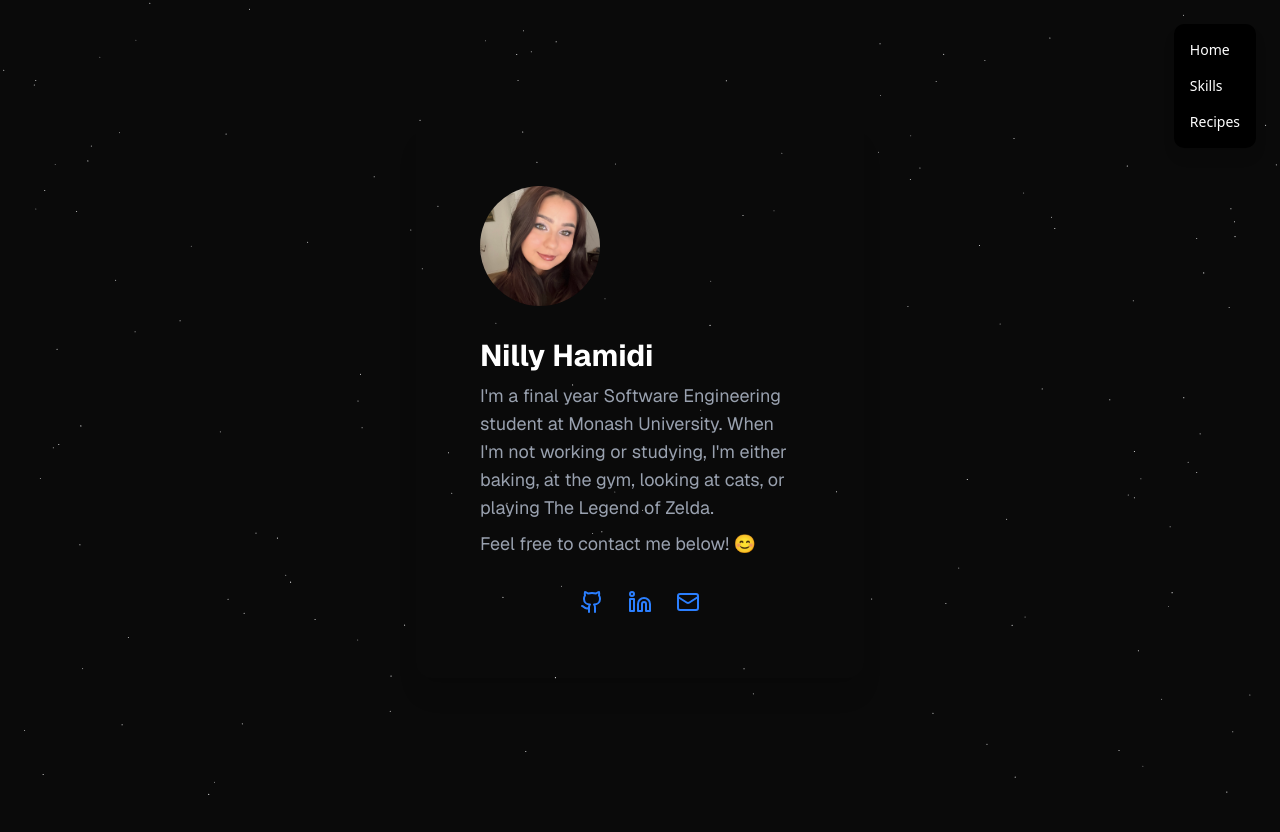
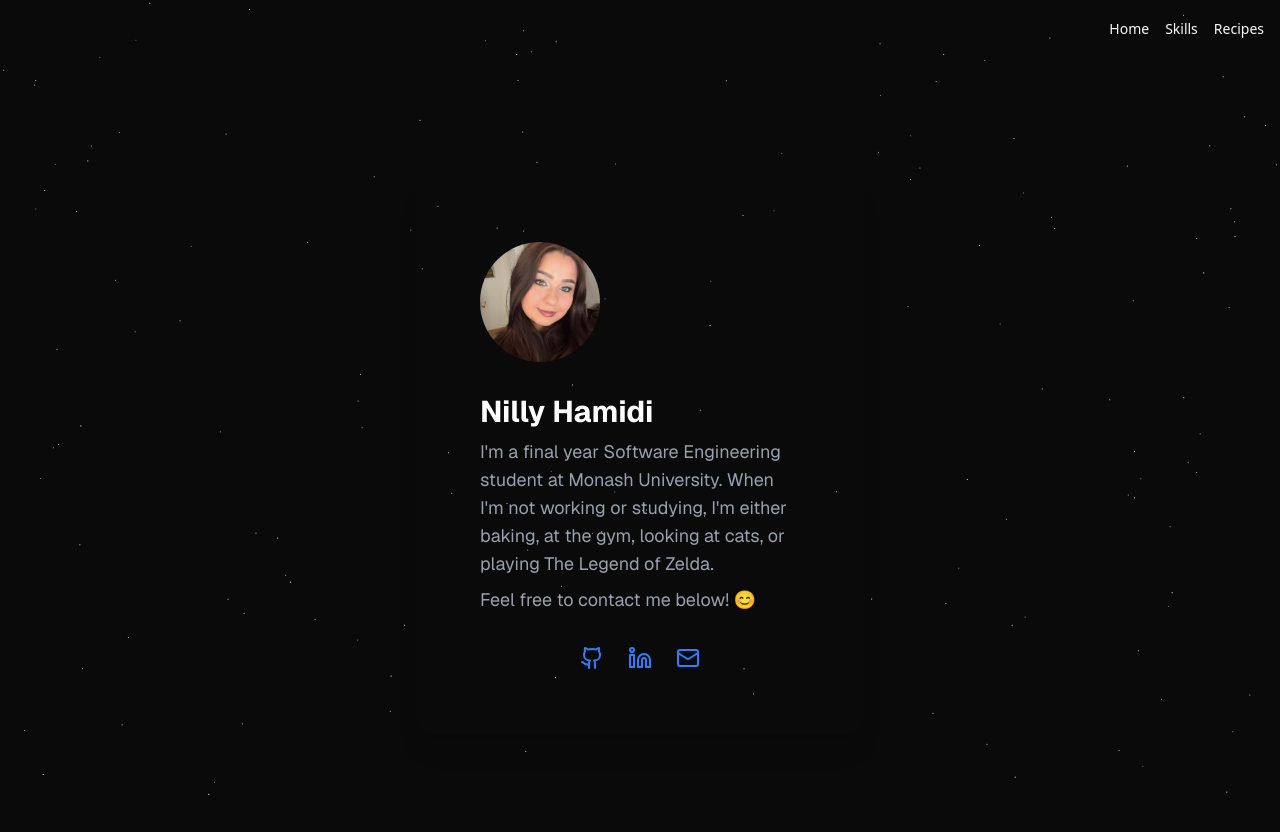
Before and after one commit to nililz/nililz.github.io, a Next.js app: page / in a window 1280 px wide. Shown: the top 832 px of the page. Before the commit the page ends 800 px from the top, so only its background shows below. Built offline with nearby package versions, Linux system fonts and the light colour scheme.

Commit message:
changed navigation bar using shadcn component

```diff
--- a/app/layout.js
+++ b/app/layout.js
@@ -1,7 +1,18 @@
 import { Geist, Geist_Mono } from "next/font/google";
 import "./globals.css";
 import Navbar from "./components/navbar";
+import Link from "next/link";
 import { ShootingStarsAndStarsBackground } from "@/components/shooting-stars-background";
+import {
+  NavigationMenu,
+  NavigationMenuContent,
+  NavigationMenuIndicator,
+  NavigationMenuItem,
+  NavigationMenuLink,
+  NavigationMenuList,
+  NavigationMenuTrigger,
+  NavigationMenuViewport,
+} from "@/components/navigationmenu"
 
 const geistSans = Geist({
   variable: "--font-geist-sans",
@@ -27,7 +38,29 @@
         <div className="fixed inset-0 -z-10">
           <ShootingStarsAndStarsBackground />
         </div>
-        <Navbar />
+
+        <nav className="flex justify-end p-4">
+          <NavigationMenu>
+            <NavigationMenuList className="flex space-x-4">
+              <NavigationMenuItem>
+                <NavigationMenuLink href="/" className="text-sm font-medium hover:text-accent">
+                  Home
+                </NavigationMenuLink>
+              </NavigationMenuItem>
+              <NavigationMenuItem>
+                <NavigationMenuLink href="/skills" className="text-sm font-medium hover:text-accent">
+                  Skills
+                </NavigationMenuLink>
+              </NavigationMenuItem>
+              <NavigationMenuItem>
+                <NavigationMenuLink href="/recipes" className="text-sm font-medium hover:text-accent">
+                  Recipes
+                </NavigationMenuLink>
+              </NavigationMenuItem>
+            </NavigationMenuList>
+          </NavigationMenu>
+        </nav>
+
         {children}
       </body>
     </html>
--- /dev/null
+++ b/components/navigationmenu.tsx
@@ -0,0 +1,128 @@
+import * as React from "react"
+import * as NavigationMenuPrimitive from "@radix-ui/react-navigation-menu"
+import { cva } from "class-variance-authority"
+import { ChevronDown } from "lucide-react"
+
+import { cn } from "@/lib/utils"
+
+const NavigationMenu = React.forwardRef<
+  React.ElementRef<typeof NavigationMenuPrimitive.Root>,
+  React.ComponentPropsWithoutRef<typeof NavigationMenuPrimitive.Root>
+>(({ className, children, ...props }, ref) => (
+  <NavigationMenuPrimitive.Root
+    ref={ref}
+    className={cn(
+      "relative z-10 flex max-w-max flex-1 items-center justify-center",
+      className
+    )}
+    {...props}
+  >
+    {children}
+    <NavigationMenuViewport />
+  </NavigationMenuPrimitive.Root>
+))
+NavigationMenu.displayName = NavigationMenuPrimitive.Root.displayName
+
+const NavigationMenuList = React.forwardRef<
+  React.ElementRef<typeof NavigationMenuPrimitive.List>,
+  React.ComponentPropsWithoutRef<typeof NavigationMenuPrimitive.List>
+>(({ className, ...props }, ref) => (
+  <NavigationMenuPrimitive.List
+    ref={ref}
+    className={cn(
+      "group flex flex-1 list-none items-center justify-center space-x-1",
+      className
+    )}
+    {...props}
+  />
+))
+NavigationMenuList.displayName = NavigationMenuPrimitive.List.displayName
+
+const NavigationMenuItem = NavigationMenuPrimitive.Item
+
+const navigationMenuTriggerStyle = cva(
+  "group inline-flex h-9 w-max items-center justify-center rounded-md bg-background px-4 py-2 text-sm font-medium transition-colors hover:bg-accent hover:text-accent-foreground focus:bg-accent focus:text-accent-foreground focus:outline-none disabled:pointer-events-none disabled:opacity-50 data-[state=open]:text-accent-foreground data-[state=open]:bg-accent/50 data-[state=open]:hover:bg-accent data-[state=open]:focus:bg-accent"
+)
+
+const NavigationMenuTrigger = React.forwardRef<
+  React.ElementRef<typeof NavigationMenuPrimitive.Trigger>,
+  React.ComponentPropsWithoutRef<typeof NavigationMenuPrimitive.Trigger>
+>(({ className, children, ...props }, ref) => (
+  <NavigationMenuPrimitive.Trigger
+    ref={ref}
+    className={cn(navigationMenuTriggerStyle(), "group", className)}
+    {...props}
+  >
+    {children}{" "}
+    <ChevronDown
+      className="relative top-[1px] ml-1 h-3 w-3 transition duration-300 group-data-[state=open]:rotate-180"
+      aria-hidden="true"
+    />
+  </NavigationMenuPrimitive.Trigger>
+))
+NavigationMenuTrigger.displayName = NavigationMenuPrimitive.Trigger.displayName
+
+const NavigationMenuContent = React.forwardRef<
+  React.ElementRef<typeof NavigationMenuPrimitive.Content>,
+  React.ComponentPropsWithoutRef<typeof NavigationMenuPrimitive.Content>
+>(({ className, ...props }, ref) => (
+  <NavigationMenuPrimitive.Content
+    ref={ref}
+    className={cn(
+      "left-0 top-0 w-full data-[motion^=from-]:animate-in data-[motion^=to-]:animate-out data-[motion^=from-]:fade-in data-[motion^=to-]:fade-out data-[motion=from-end]:slide-in-from-right-52 data-[motion=from-start]:slide-in-from-left-52 data-[motion=to-end]:slide-out-to-right-52 data-[motion=to-start]:slide-out-to-left-52 md:absolute md:w-auto ",
+      className
+    )}
+    {...props}
+  />
+))
+NavigationMenuContent.displayName = NavigationMenuPrimitive.Content.displayName
+
+const NavigationMenuLink = NavigationMenuPrimitive.Link
+
+const NavigationMenuViewport = React.forwardRef<
+  React.ElementRef<typeof NavigationMenuPrimitive.Viewport>,
+  React.ComponentPropsWithoutRef<typeof NavigationMenuPrimitive.Viewport>
+>(({ className, ...props }, ref) => (
+  <div className={cn("absolute left-0 top-full flex justify-center")}>
+    <NavigationMenuPrimitive.Viewport
+      className={cn(
+        "origin-top-center relative mt-1.5 h-[var(--radix-navigation-menu-viewport-height)] w-full overflow-hidden rounded-md border bg-popover text-popover-foreground shadow data-[state=open]:animate-in data-[state=closed]:animate-out data-[state=closed]:zoom-out-95 data-[state=open]:zoom-in-90 md:w-[var(--radix-navigation-menu-viewport-width)]",
+        className
+      )}
+      ref={ref}
+      {...props}
+    />
+  </div>
+))
+NavigationMenuViewport.displayName =
+  NavigationMenuPrimitive.Viewport.displayName
+
+const NavigationMenuIndicator = React.forwardRef<
+  React.ElementRef<typeof NavigationMenuPrimitive.Indicator>,
+  React.ComponentPropsWithoutRef<typeof NavigationMenuPrimitive.Indicator>
+>(({ className, ...props }, ref) => (
+  <NavigationMenuPrimitive.Indicator
+    ref={ref}
+    className={cn(
+      "top-full z-[1] flex h-1.5 items-end justify-center overflow-hidden data-[state=visible]:animate-in data-[state=hidden]:animate-out data-[state=hidden]:fade-out data-[state=visible]:fade-in",
+      className
+    )}
+    {...props}
+  >
+    <div className="relative top-[60%] h-2 w-2 rotate-45 rounded-tl-sm bg-border shadow-md" />
+  </NavigationMenuPrimitive.Indicator>
+))
+NavigationMenuIndicator.displayName =
+  NavigationMenuPrimitive.Indicator.displayName
+
+export {
+  navigationMenuTriggerStyle,
+  NavigationMenu,
+  NavigationMenuList,
+  NavigationMenuItem,
+  NavigationMenuContent,
+  NavigationMenuTrigger,
+  NavigationMenuLink,
+  NavigationMenuIndicator,
+  NavigationMenuViewport,
+}
--- a/package.json
+++ b/package.json
@@ -10,6 +10,7 @@
   },
   "dependencies": {
     "@radix-ui/react-accordion": "^1.2.8",
+    "@radix-ui/react-navigation-menu": "^1.2.10",
     "@radix-ui/react-slot": "^1.2.0",
     "@radix-ui/react-tooltip": "^1.2.4",
     "class-variance-authority": "^0.7.1",
```
Also changed, not shown: 1 other file (tests, documents, lock files or other folders).
